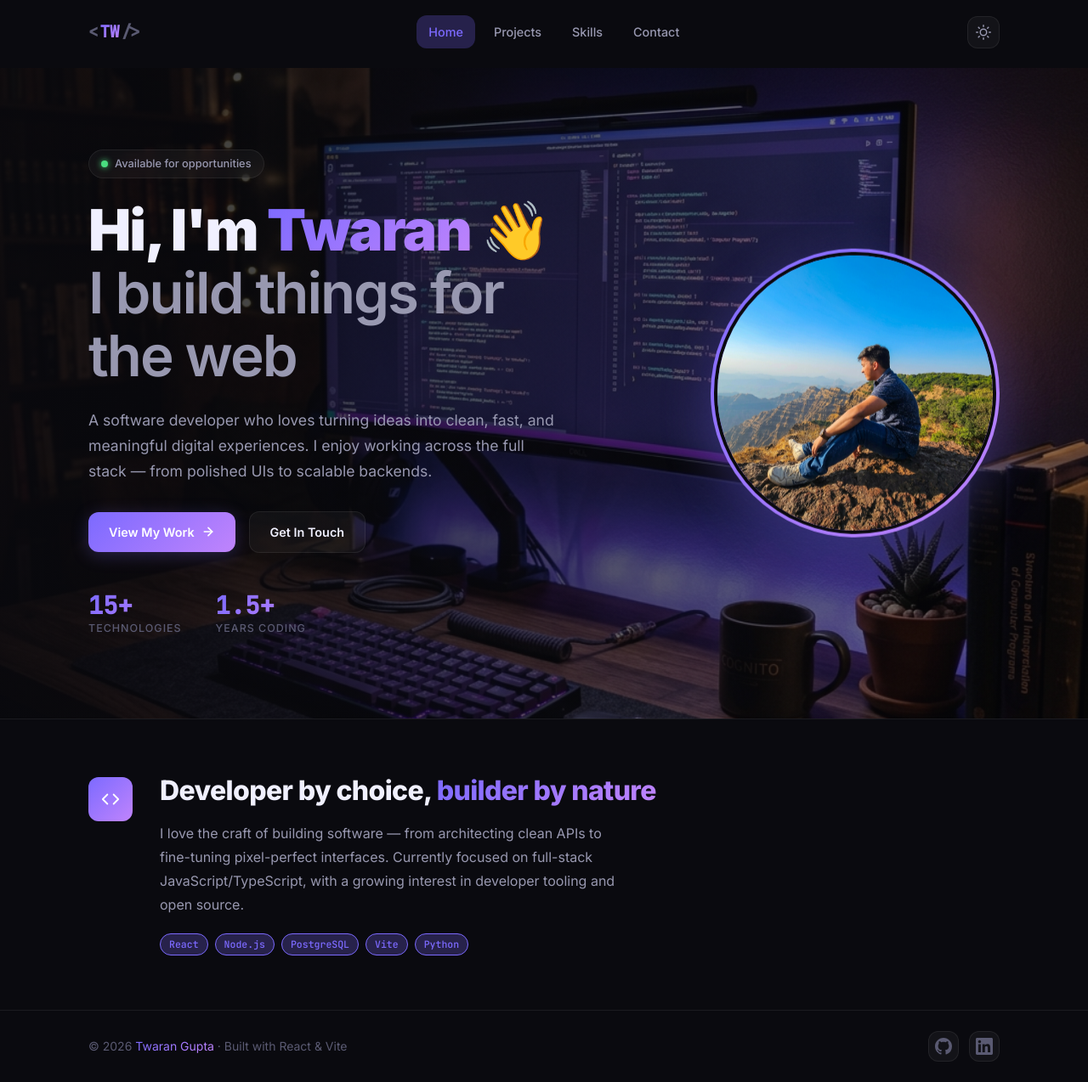
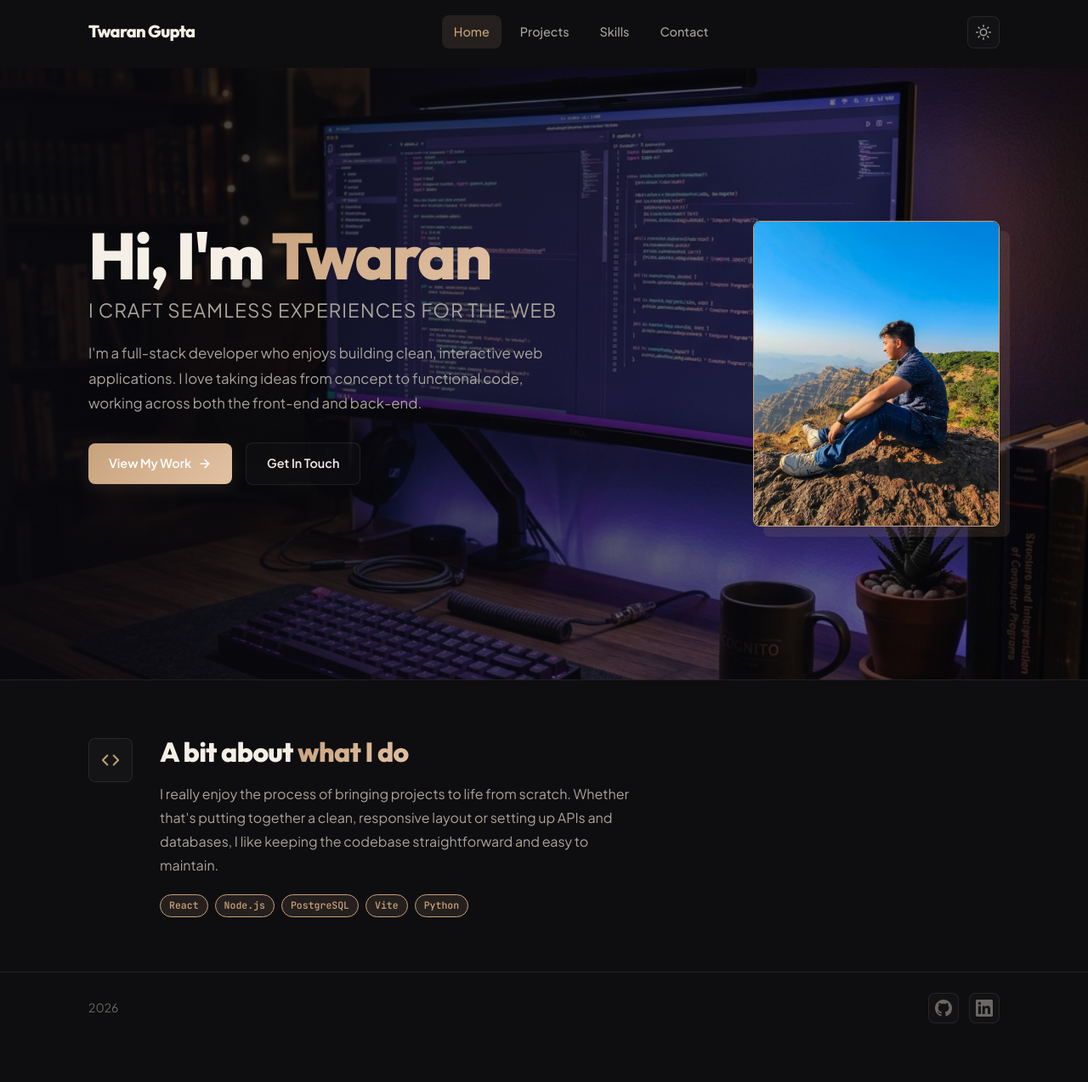
Before and after one commit to twarangupta/Portfolio, a React (Vite) app: page / in a window 1280 px wide. Shown: the whole page at 85% size. After the commit the page ends 1229 px from the top, so only its background shows below. Built offline with nearby package versions, Linux system fonts and the light colour scheme.

Commit message:
UI Changes

```diff
--- a/src/components/Footer.jsx
+++ b/src/components/Footer.jsx
@@ -19,7 +19,7 @@ export default function Footer() {
     <footer className="footer">
       <div className="container footer-inner">
         <p className="footer-copy">
-          © {year} <span className="gradient-text">Twaran Gupta</span> · Built with React &amp; Vite
+          {year} <span className="gradient-text"></span>
         </p>
         <div className="footer-links">
           <a
--- a/src/components/Navbar.css
+++ b/src/components/Navbar.css
@@ -10,14 +10,15 @@
 
 .navbar.scrolled {
   padding: 12px 0;
-  background: rgba(10, 10, 15, 0.75);
+  background: var(--bg-primary);
+  opacity: 0.98;
   backdrop-filter: blur(20px);
   -webkit-backdrop-filter: blur(20px);
   border-bottom: 1px solid var(--border-color);
 }
 
 [data-theme='light'] .navbar.scrolled {
-  background: rgba(248, 248, 255, 0.8);
+  background: var(--bg-primary);
 }
 
 .navbar-inner {
@@ -27,25 +28,16 @@
 }
 
 .navbar-logo {
-  font-size: 1.2rem;
-  font-weight: 700;
-  font-family: var(--font-mono);
-  display: flex;
-  align-items: center;
-  gap: 2px;
+  font-size: 1.25rem;
+  font-weight: 800;
+  font-family: var(--font-display);
+  letter-spacing: -0.035em;
+  color: var(--text-primary);
   transition: opacity var(--transition-fast);
 }
 
 .navbar-logo:hover {
   opacity: 0.8;
-}
-
-.logo-bracket {
-  color: var(--text-muted);
-}
-
-.logo-name {
-  font-family: var(--font-mono);
 }
 
 .navbar-links {
--- a/src/components/Navbar.jsx
+++ b/src/components/Navbar.jsx
@@ -54,9 +54,7 @@ export default function Navbar({ theme, toggleTheme }) {
     <header className={`navbar${scrolled ? ' scrolled' : ''}`}>
       <div className="container navbar-inner">
         <NavLink to="/" className="navbar-logo">
-          <span className="logo-bracket">&lt;</span>
-          <span className="logo-name gradient-text">TW</span>
-          <span className="logo-bracket">/&gt;</span>
+          Twaran Gupta
         </NavLink>
 
         <nav className={`navbar-links${menuOpen ? ' open' : ''}`}>
--- a/src/index.css
+++ b/src/index.css
@@ -1,8 +1,9 @@
-@import url('https://fonts.googleapis.com/css2?family=Inter:wght@300;400;500;600;700;800;900&family=JetBrains+Mono:wght@400;500&display=swap');
+@import url('https://fonts.googleapis.com/css2?family=Outfit:wght@300;400;500;600;700;800;900&family=Plus+Jakarta+Sans:wght@300;400;500;600;700;800&family=JetBrains+Mono:wght@400;500&display=swap');
 
 /* ─── CSS Custom Properties ─── */
 :root {
-  --font-sans: 'Inter', system-ui, sans-serif;
+  --font-sans: 'Plus Jakarta Sans', system-ui, sans-serif;
+  --font-display: 'Outfit', system-ui, sans-serif;
   --font-mono: 'JetBrains Mono', monospace;
 
   /* Spacing */
@@ -20,9 +21,9 @@
   --space-24: 6rem;
 
   /* Border radius */
-  --radius-sm: 6px;
-  --radius-md: 12px;
-  --radius-lg: 20px;
+  --radius-sm: 4px;
+  --radius-md: 8px;
+  --radius-lg: 16px;
   --radius-full: 9999px;
 
   /* Transitions */
@@ -33,54 +34,56 @@
 
 /* ─── Dark Theme (default) ─── */
 [data-theme='dark'] {
-  --bg-primary: #0a0a0f;
-  --bg-secondary: #111118;
-  --bg-card: #16161e;
-  --bg-glass: rgba(255, 255, 255, 0.04);
-  --bg-glass-hover: rgba(255, 255, 255, 0.07);
+  --bg-primary: #0e0e10;
+  --bg-secondary: #141416;
+  --bg-card: #19191c;
+  --bg-glass: rgba(255, 255, 255, 0.02);
+  --bg-glass-hover: rgba(255, 255, 255, 0.05);
 
-  --text-primary: #f0f0ff;
-  --text-secondary: #9898b0;
-  --text-muted: #5a5a72;
+  --text-primary: #f5efe6;
+  --text-secondary: #a8a49c;
+  --text-muted: #6b6862;
 
-  --accent-primary: #7c6aff;
-  --accent-secondary: #c084fc;
-  --accent-glow: rgba(124, 106, 255, 0.25);
-  --accent-gradient: linear-gradient(135deg, #7c6aff 0%, #c084fc 100%);
+  --accent-primary: #c8a27d;
+  --accent-secondary: #e2c2a4;
+  --accent-glow: rgba(200, 162, 125, 0.12);
+  --accent-gradient: linear-gradient(135deg, #c8a27d 0%, #e2c2a4 100%);
 
-  --border-color: rgba(255, 255, 255, 0.07);
-  --border-hover: rgba(124, 106, 255, 0.4);
+  --border-color: rgba(200, 162, 125, 0.12);
+  --border-hover: rgba(200, 162, 125, 0.35);
 
-  --shadow-card: 0 4px 24px rgba(0, 0, 0, 0.4);
-  --shadow-glow: 0 0 40px rgba(124, 106, 255, 0.12);
+  --shadow-card: 0 4px 30px rgba(0, 0, 0, 0.6);
+  --shadow-glow: 0 0 40px rgba(200, 162, 125, 0.03);
 }
 
 /* ─── Light Theme ─── */
 [data-theme='light'] {
-  --bg-primary: #f8f8ff;
-  --bg-secondary: #ffffff;
+  --bg-primary: #f9f6f0;
+  --bg-secondary: #f2ebe1;
   --bg-card: #ffffff;
-  --bg-glass: rgba(0, 0, 0, 0.03);
-  --bg-glass-hover: rgba(0, 0, 0, 0.06);
+  --bg-glass: rgba(0, 0, 0, 0.015);
+  --bg-glass-hover: rgba(0, 0, 0, 0.04);
 
-  --text-primary: #0d0d1a;
-  --text-secondary: #4a4a6a;
-  --text-muted: #9898b0;
+  --text-primary: #1c1b18;
+  --text-secondary: #6e6a62;
+  --text-muted: #b5ada0;
 
-  --accent-primary: #6355e0;
-  --accent-secondary: #a855f7;
-  --accent-glow: rgba(99, 85, 224, 0.15);
-  --accent-gradient: linear-gradient(135deg, #6355e0 0%, #a855f7 100%);
+  --accent-primary: #8c6239;
+  --accent-secondary: #b48256;
+  --accent-glow: rgba(140, 98, 57, 0.08);
+  --accent-gradient: linear-gradient(135deg, #8c6239 0%, #b48256 100%);
 
-  --border-color: rgba(0, 0, 0, 0.08);
-  --border-hover: rgba(99, 85, 224, 0.4);
+  --border-color: rgba(140, 98, 57, 0.15);
+  --border-hover: rgba(140, 98, 57, 0.4);
 
-  --shadow-card: 0 4px 24px rgba(0, 0, 0, 0.08);
-  --shadow-glow: 0 0 40px rgba(99, 85, 224, 0.08);
+  --shadow-card: 0 4px 24px rgba(140, 98, 57, 0.04);
+  --shadow-glow: 0 0 40px rgba(140, 98, 57, 0.02);
 }
 
 /* ─── Reset & Base ─── */
-*, *::before, *::after {
+*,
+*::before,
+*::after {
   box-sizing: border-box;
   margin: 0;
   padding: 0;
@@ -94,10 +97,17 @@ body {
   font-family: var(--font-sans);
   background-color: var(--bg-primary);
   color: var(--text-primary);
-  line-height: 1.6;
+  line-height: 1.62;
   transition: background-color var(--transition-slow), color var(--transition-slow);
   -webkit-font-smoothing: antialiased;
   -moz-osx-font-smoothing: grayscale;
+}
+
+h1, h2, h3, h4 {
+  font-family: var(--font-display);
+  font-weight: 800;
+  line-height: 1.15;
+  letter-spacing: -0.035em;
 }
 
 a {
@@ -142,6 +152,7 @@ button {
     opacity: 0;
     transform: translateY(24px);
   }
+
   to {
     opacity: 1;
     transform: translateY(0);
@@ -149,18 +160,37 @@ button {
 }
 
 @keyframes fadeIn {
-  from { opacity: 0; }
-  to { opacity: 1; }
+  from {
+    opacity: 0;
+  }
+
+  to {
+    opacity: 1;
+  }
 }
 
 @keyframes float {
-  0%, 100% { transform: translateY(0px); }
-  50% { transform: translateY(-10px); }
+
+  0%,
+  100% {
+    transform: translateY(0px);
+  }
+
+  50% {
+    transform: translateY(-10px);
+  }
 }
 
 @keyframes pulse-glow {
-  0%, 100% { box-shadow: 0 0 20px var(--accent-glow); }
-  50% { box-shadow: 0 0 40px var(--accent-glow), 0 0 60px var(--accent-glow); }
+
+  0%,
+  100% {
+    box-shadow: 0 0 20px var(--accent-glow);
+  }
+
+  50% {
+    box-shadow: 0 0 40px var(--accent-glow), 0 0 60px var(--accent-glow);
+  }
 }
 
 .animate-fade-up {
@@ -181,9 +211,11 @@ button {
 ::-webkit-scrollbar {
   width: 6px;
 }
+
 ::-webkit-scrollbar-track {
   background: var(--bg-primary);
 }
+
 ::-webkit-scrollbar-thumb {
   background: var(--accent-primary);
   border-radius: var(--radius-full);
--- a/src/pages/Contact.css
+++ b/src/pages/Contact.css
@@ -58,7 +58,7 @@
   display: flex;
   align-items: center;
   justify-content: center;
-  color: var(--icon-color, var(--accent-primary));
+  color: var(--accent-primary);
   flex-shrink: 0;
   transition: all var(--transition-fast);
   opacity: 0.85;
--- a/src/pages/Home.css
+++ b/src/pages/Home.css
@@ -1,5 +1,6 @@
 .home-page {
-  padding-top: 80px; /* navbar offset */
+  padding-top: 80px;
+  /* navbar offset */
 }
 
 /* ─── Hero ─── */
@@ -10,7 +11,7 @@
   display: flex;
   align-items: center;
   background-image:
-    linear-gradient(to right, rgba(10,10,15,0.85) 0%, rgba(10,10,15,0.6) 60%, rgba(10,10,15,0.4) 100%),
+    linear-gradient(to right, rgba(10, 10, 15, 0.85) 0%, rgba(10, 10, 15, 0.6) 60%, rgba(10, 10, 15, 0.4) 100%),
     url('/hero-bg.png');
   background-size: cover;
   background-position: center;
@@ -19,7 +20,7 @@
 
 [data-theme='light'] .hero {
   background-image:
-    linear-gradient(to right, rgba(248,248,255,0.9) 0%, rgba(248,248,255,0.7) 55%, rgba(248,248,255,0.2) 100%),
+    linear-gradient(to right, rgba(248, 248, 255, 0.9) 0%, rgba(248, 248, 255, 0.7) 55%, rgba(248, 248, 255, 0.2) 100%),
     url('/hero-bg.png');
 }
 
@@ -64,28 +65,42 @@
 }
 
 @keyframes pulse-glow {
-  0%, 100% { box-shadow: 0 0 6px #4ade80; }
-  50% { box-shadow: 0 0 14px #4ade80; }
+
+  0%,
+  100% {
+    box-shadow: 0 0 6px #4ade80;
+  }
+
+  50% {
+    box-shadow: 0 0 14px #4ade80;
+  }
 }
 
 .hero-title {
-  font-size: clamp(2.6rem, 6vw, 4.2rem);
-  font-weight: 900;
-  line-height: 1.1;
-  letter-spacing: -0.03em;
+  font-family: var(--font-display);
+  font-size: clamp(2.8rem, 7vw, 4.8rem);
+  font-weight: 800;
+  line-height: 1.05;
+  letter-spacing: -0.035em;
   margin-bottom: var(--space-6);
 }
 
 .hero-subtitle-line {
+  font-family: var(--font-sans);
   color: var(--text-secondary);
-  font-weight: 600;
+  font-size: clamp(1.1rem, 2vw, 1.4rem);
+  font-weight: 400;
+  letter-spacing: 0.05em;
+  text-transform: uppercase;
+  display: block;
+  margin-top: var(--space-3);
 }
 
 .hero-bio {
-  font-size: 1.1rem;
+  font-size: 1.05rem;
   color: var(--text-secondary);
-  line-height: 1.7;
-  max-width: 560px;
+  line-height: 1.75;
+  max-width: 540px;
   margin-bottom: var(--space-8);
 }
 
@@ -97,35 +112,12 @@
   margin-bottom: var(--space-12);
 }
 
-/* Stats */
+/* Stats (Fully Removed in markup, leaving blank or simple utility) */
 .hero-stats {
-  display: flex;
-  gap: var(--space-10);
-  flex-wrap: wrap;
+  display: none;
 }
 
-.stat-item {
-  display: flex;
-  flex-direction: column;
-  gap: 2px;
-}
-
-.stat-value {
-  font-size: 1.8rem;
-  font-weight: 800;
-  line-height: 1;
-  font-family: var(--font-mono);
-}
-
-.stat-label {
-  font-size: 0.78rem;
-  color: var(--text-muted);
-  font-weight: 500;
-  text-transform: uppercase;
-  letter-spacing: 0.08em;
-}
-
-/* Decorative blobs */
+/* Decorative elements */
 .hero-blob,
 .hero-blob-2 {
   display: none;
@@ -140,22 +132,26 @@
 
 .hero-photo-ring {
   position: relative;
-  width: 340px;
-  height: 340px;
-  border-radius: 50%;
-  padding: 4px;
-  background: var(--accent-gradient);
-  animation: float 6s ease-in-out infinite;
-  box-shadow: 0 20px 60px rgba(124, 106, 255, 0.3);
+  width: 290px;
+  height: 360px;
+  border-radius: var(--radius-md);
+  border: 1px solid var(--accent-primary);
+  background: var(--bg-card);
+  box-shadow: 12px 12px 0px var(--accent-glow);
+  transition: transform var(--transition-base), box-shadow var(--transition-base);
+}
+
+.hero-photo-ring:hover {
+  transform: translate(-3px, -3px);
+  box-shadow: 16px 16px 0px var(--accent-glow);
 }
 
 .hero-photo {
   width: 100%;
   height: 100%;
-  border-radius: 50%;
+  border-radius: calc(var(--radius-md) - 1px);
   object-fit: cover;
   object-position: center top;
-  border: 4px solid var(--bg-primary);
   display: block;
 }
 
@@ -177,11 +173,12 @@
   width: 52px;
   height: 52px;
   border-radius: var(--radius-md);
-  background: var(--accent-gradient);
+  background: var(--bg-secondary);
+  border: 1px solid var(--border-color);
   display: flex;
   align-items: center;
   justify-content: center;
-  color: #fff;
+  color: var(--accent-primary);
   margin-top: 4px;
 }
 
--- a/src/pages/Home.jsx
+++ b/src/pages/Home.jsx
@@ -14,11 +14,6 @@ const CodeIcon = () => (
   </svg>
 );
 
-const stats = [
-  { label: 'Technologies', value: '15+' },
-  { label: 'Years Coding', value: '1.5+' },
-];
-
 export default function Home() {
   return (
     <div className="page-wrapper home-page">
@@ -27,21 +22,15 @@ export default function Home() {
         <div className="container hero-inner">
           {/* Left: Text */}
           <div className="hero-content">
-            <div className="hero-badge animate-fade-up" style={{ animationDelay: '0ms' }}>
-              <span className="status-dot" />
-              Available for opportunities
-            </div>
-
             <h1 className="hero-title animate-fade-up" style={{ animationDelay: '80ms' }}>
-              Hi, I'm <span className="gradient-text">Twaran</span> 👋
+              Hi, I'm <span className="gradient-text">Twaran</span>
               <br />
-              <span className="hero-subtitle-line">I build things for the web</span>
+              <span className="hero-subtitle-line">I craft seamless experiences for the web</span>
             </h1>
 
             <p className="hero-bio animate-fade-up" style={{ animationDelay: '160ms' }}>
-              A software developer who loves turning ideas into clean, fast, and
-              meaningful digital experiences. I enjoy working across the full stack —
-              from polished UIs to scalable backends.
+              I'm a full-stack developer who enjoys building clean, interactive web applications.
+              I love taking ideas from concept to functional code, working across both the front-end and back-end.
             </p>
 
             <div className="hero-actions animate-fade-up" style={{ animationDelay: '240ms' }}>
@@ -51,16 +40,6 @@ export default function Home() {
               <Link to="/contact" className="btn btn-outline" id="hero-contact-btn">
                 Get In Touch
               </Link>
-            </div>
-
-            {/* Stats */}
-            <div className="hero-stats animate-fade-up" style={{ animationDelay: '320ms' }}>
-              {stats.map((s) => (
-                <div key={s.label} className="stat-item">
-                  <span className="stat-value gradient-text">{s.value}</span>
-                  <span className="stat-label">{s.label}</span>
-                </div>
-              ))}
             </div>
           </div>
 
@@ -85,13 +64,12 @@ export default function Home() {
           </div>
           <div className="about-text">
             <h2 className="about-heading">
-              Developer by choice, <span className="gradient-text">builder by nature</span>
+              A bit about <span className="gradient-text">what I do</span>
             </h2>
             <p className="about-desc">
-              I love the craft of building software — from architecting clean APIs
-              to fine-tuning pixel-perfect interfaces. Currently focused on
-              full-stack JavaScript/TypeScript, with a growing interest in developer
-              tooling and open source.
+              I really enjoy the process of bringing projects to life from scratch.
+              Whether that's putting together a clean, responsive layout or setting up APIs
+              and databases, I like keeping the codebase straightforward and easy to maintain.
             </p>
             <div className="about-tags">
               {['React', 'Node.js', 'PostgreSQL', 'Vite', 'Python'].map((t) => (
--- a/src/pages/Skills.jsx
+++ b/src/pages/Skills.jsx
@@ -9,7 +9,6 @@ function SkillCategory({ category, index }) {
       id={`skill-category-${category.category.toLowerCase().replace(/\s+/g, '-')}`}
     >
       <div className="skill-card-header">
-        <span className="skill-icon">{category.icon}</span>
         <h3 className="skill-category">{category.category}</h3>
       </div>
       <div className="skill-items">
@@ -48,11 +47,10 @@ export default function Skills() {
 
         {/* Learning banner */}
         <div className="learning-banner animate-fade-up" style={{ animationDelay: '480ms' }}>
-          <span className="learning-emoji">🚀</span>
           <div>
             <p className="learning-title">Always Learning</p>
             <p className="learning-desc">
-              Currently exploring TypeScript, Docker, and cloud architecture.
+              Currently exploring AI integration, LLM & RAG.
               If it's interesting, I'll probably learn it.
             </p>
           </div>
```
Also changed, not shown: src/data/projects.js (+4 -4 lines), src/pages/Skills.css (+0 -10 lines).
